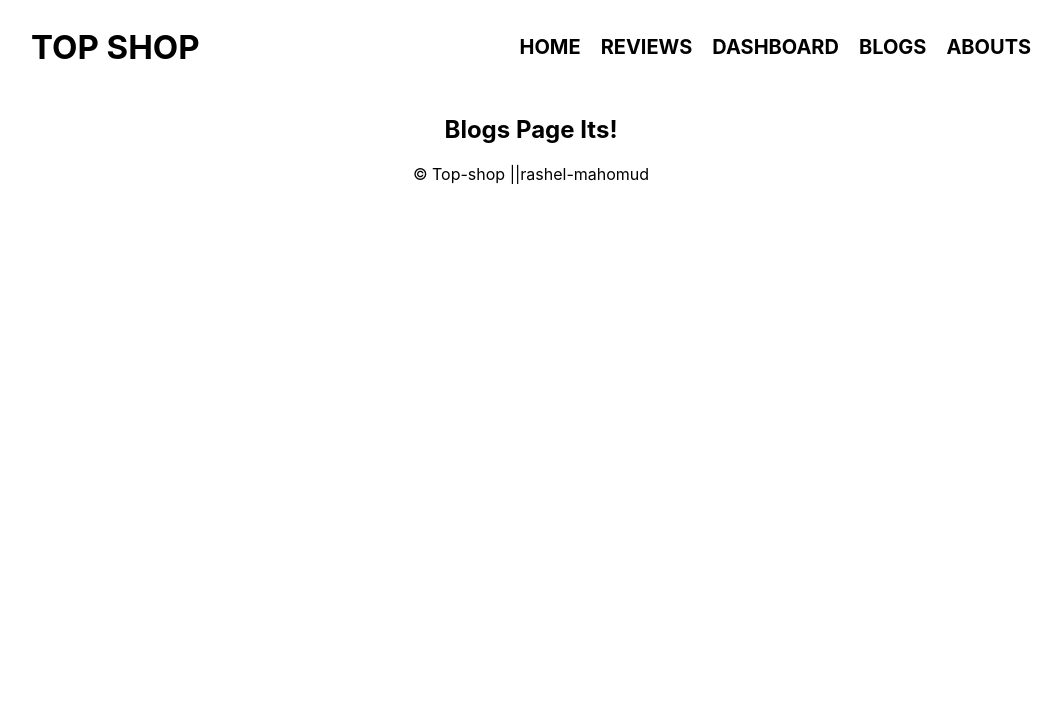
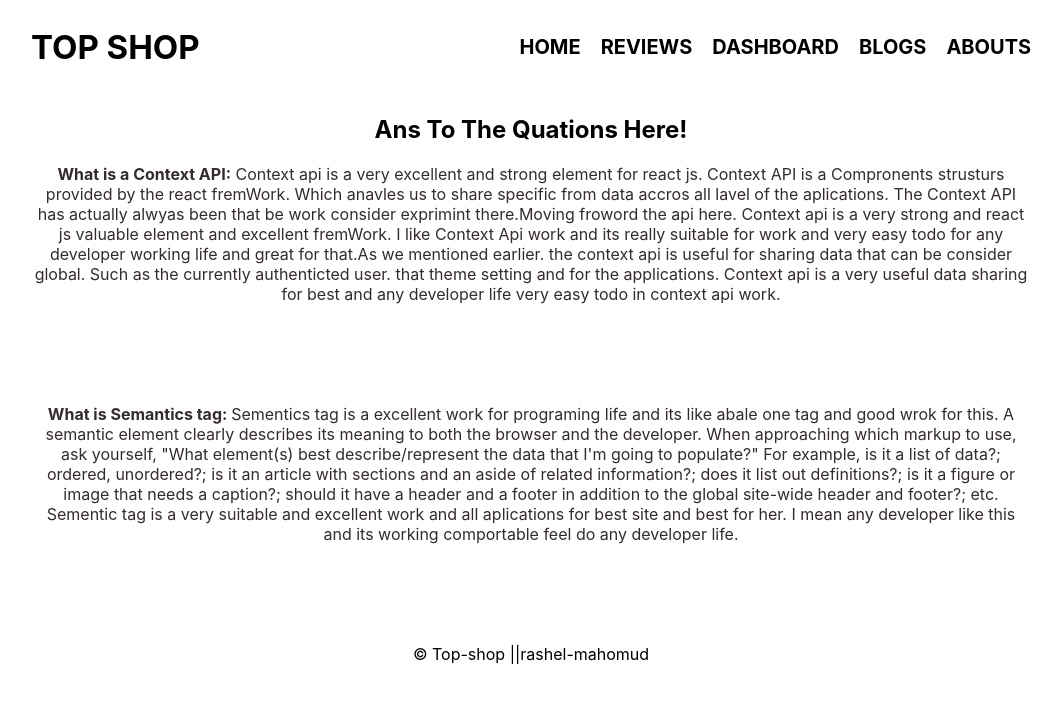
Before and after one commit to rashelmahomud/ecommarc-top-shop, a React (Create React App) app: page /blogs in a window 1280 px wide. Shown: the top 702 px of the page, without its empty margins (109-1170 px from the left). Built offline with nearby package versions, Linux system fonts and the light colour scheme.

Commit message:
added ans to the quations

```diff
--- a/src/Components/Blogs/Blogs.css
+++ b/src/Components/Blogs/Blogs.css
@@ -0,0 +1,14 @@
+.quations{
+    padding: 0px 140px;
+    margin-bottom: 100px;
+}
+.quations-two{
+    margin-top: 100px;
+}
+
+.quations-one p {
+    color: #342c2c;
+}
+.quations-two p {
+    color: #342c2c;
+}
--- a/src/Components/Blogs/Blogs.js
+++ b/src/Components/Blogs/Blogs.js
@@ -1,9 +1,24 @@
 import React from 'react';
+import './Blogs.css';
 
 const Blogs = () => {
     return (
-        <div>
-            <h2>Blogs Page Its!</h2>
+        <div className='quations'>
+            <h2>Ans To The Quations Here!</h2>
+            <div className='quations-one'>
+                <p><strong>What is a Context API:</strong> Context api is a very excellent and strong element for react js. Context API is a Compronents strusturs provided by the react fremWork. Which anavles us to share specific from data accros all lavel of the aplications. The Context API has actually alwyas been that be work consider exprimint there.Moving froword the api here. Context api is a very strong and react js valuable element and excellent fremWork. I like Context Api work and its really suitable for work and very easy todo for any developer working life and great for that.As we mentioned earlier. the context api is useful for sharing data that can be consider global. Such as the currently authenticted user. that theme setting and for the applications. Context api is a very useful data sharing for best and any developer life very easy todo in context api work. </p>
+            </div>
+
+
+            <div className='quations-two'>
+                <p><strong>What is Semantics tag: </strong>
+                Sementics tag is a excellent work for programing life and its like abale one tag and good wrok for this.
+                A semantic element clearly describes its meaning to both the browser and the developer.
+                 When approaching which markup to use, ask yourself, "What element(s) best describe/represent the data that I'm going to populate?" For example, is it a list of data?; ordered, unordered?; is it an article with sections and an aside of related information?; does it list out definitions?; is it a figure or image that needs a caption?; should it have a header and a footer in addition to the global site-wide header and footer?; etc.
+                 Sementic tag is a very suitable and excellent work and all aplications for best site and best for her. I mean any developer like this and its working comportable feel do any developer life.
+                </p>
+
+            </div>
         </div>
     );
 };
--- a/src/Components/Dashboard/Dashboard.css
+++ b/src/Components/Dashboard/Dashboard.css
@@ -1,5 +1,13 @@
 .chart{
-    display: flex;
+    margin: 100px;
     align-items: center;
     padding: 0px 140px ;
+
 }
+
+h1{
+    margin-bottom: 50px;
+}
+.paiChart{
+    margin-top: 50px;
+}
--- a/src/Components/Dashboard/Dashboard.js
+++ b/src/Components/Dashboard/Dashboard.js
@@ -46,7 +46,7 @@ const Dashboard = () => {
     return (
         <div className='chart'>
            <div className='bar-chart'>
-                <h1>Bar Chart</h1>
+                <h1>INVESMENT VS REVINUE</h1>
 
                 <BarChart width={750} height={250} data={data}>
                 <CartesianGrid strokeDasharray="3 3" />
@@ -62,16 +62,16 @@ const Dashboard = () => {
                 </BarChart>
            </div>
            <div className='paiChart'>
+               <h1>INVESMENT VS REVINUE</h1>
 
                <PieChart width={730} height={250}>
                <Tooltip />
                <Legend />
+                   <Pie data={data} dataKey={'month'} ></Pie>
+                   <Pie data={data} dataKey="revenue"  outerRadius={80} fill="#8884d8" />
+                   <Pie data={data} dataKey="investment" outerRadius={100} fill="#82ca9d" label />
+                   <Pie data={data} dataKey={'sell'}></Pie>
 
-
-                   <Pie data={data} dataKey={'month'} ></Pie>
-                   <Pie data={data} dataKey="revenue"  outerRadius={100} fill="#8884d8" />
-                   <Pie data={data} dataKey="investment" outerRadius={100} fill="#8884d8" />
-                   <Pie data={data} dataKey={'sell'}></Pie>
                </PieChart>
 
            </div>
```
